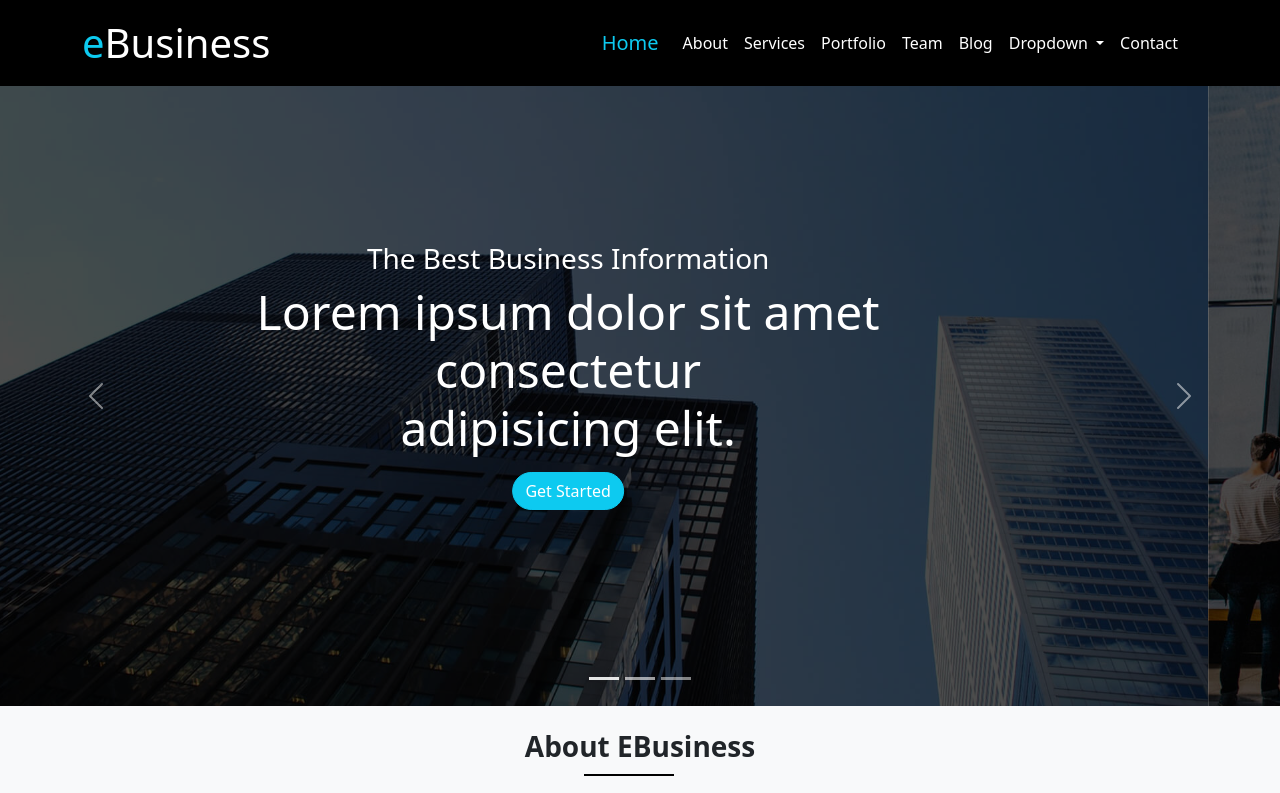
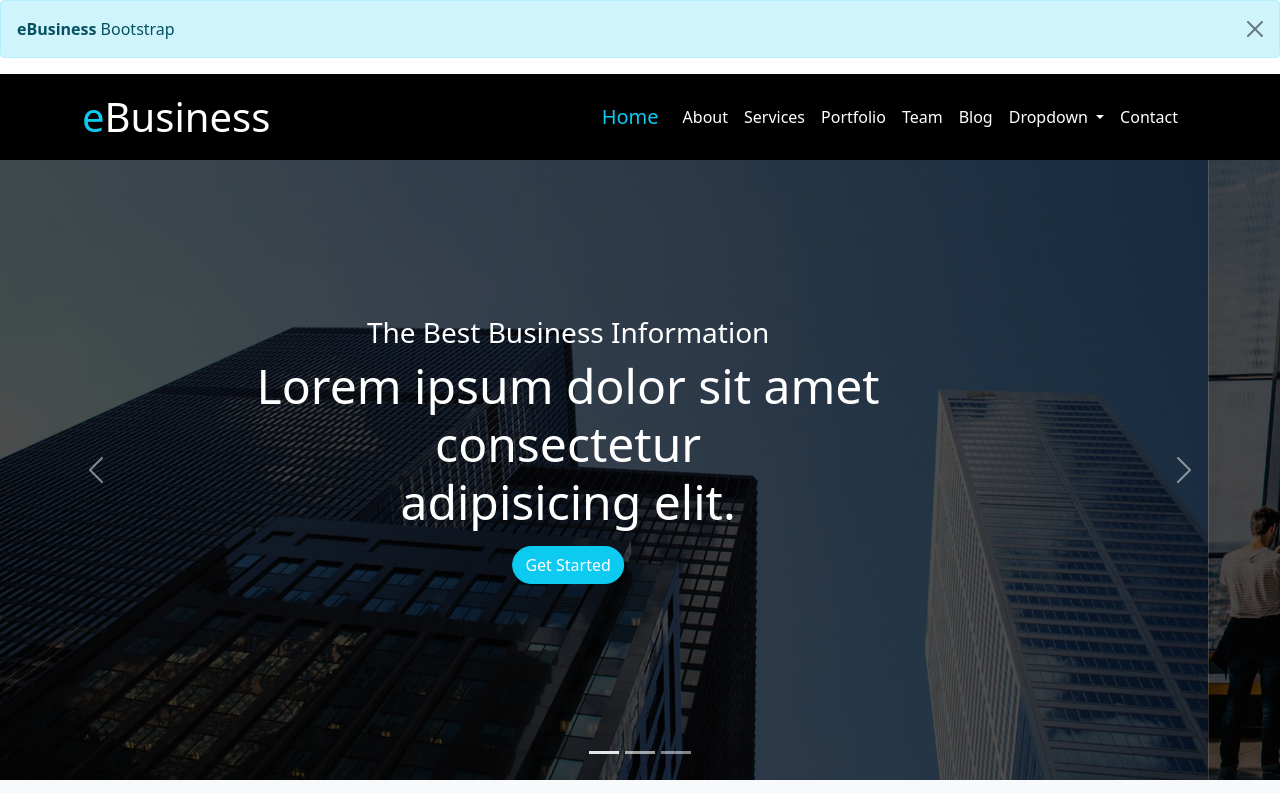
Before and after one commit to MohammedTarekT1M/eBusiness, a plain HTML site: page index.html in a window 1280 px wide. Shown: the top 793 px of the page. Drawn offline with nearby package versions, Linux system fonts and the light colour scheme.

Commit message:
Update index.html

```diff
--- a/index.html
+++ b/index.html
@@ -13,6 +13,10 @@
 </head>
 
 <body>
+  <div class="alert alert-info alert-dismissible fade show" role="alert">
+    <strong>eBusiness</strong> Bootstrap
+    <button type="button" class="btn-close" data-bs-dismiss="alert" aria-label="Close"></button>
+  </div>
 
   <div class="navbar navbar-expand-md  navbar-dark  text-white " id="navbar-dark">
     <div class="container">
```
